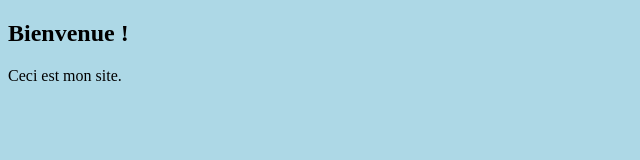
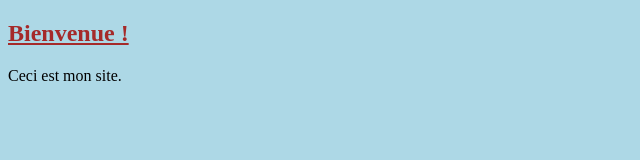
Before and after one commit to ja-maro/pages-test, a plain HTML site: page index.html in a window 1280 px wide. Shown: the whole page, without its empty margins (0-640 px from the left). Drawn offline with Linux system fonts and the light colour scheme.

Commit message:
Update index.css

```diff
--- a/index.css
+++ b/index.css
@@ -3,5 +3,6 @@ body {
 }
 
 .title {
-  color: dark-blue;
+  color: brown;
+  text-decoration-line: underline;
 }
```
